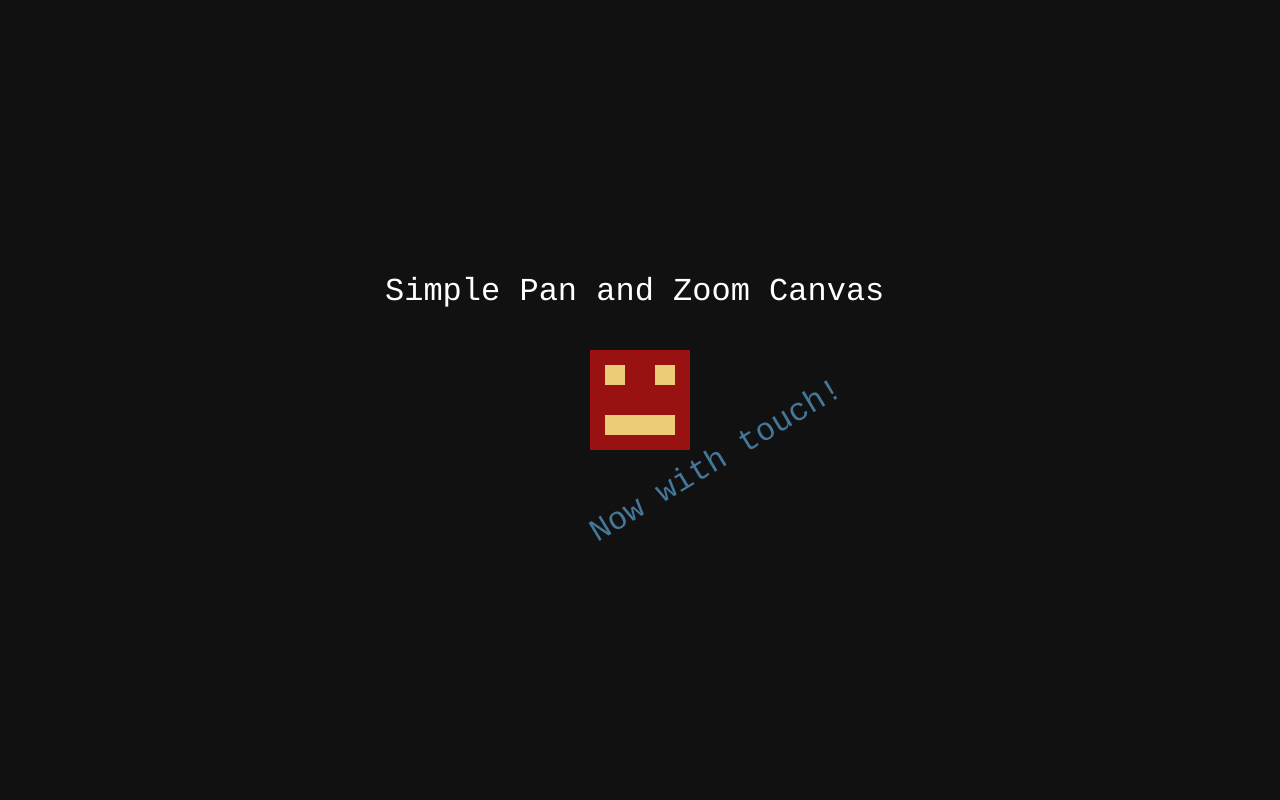
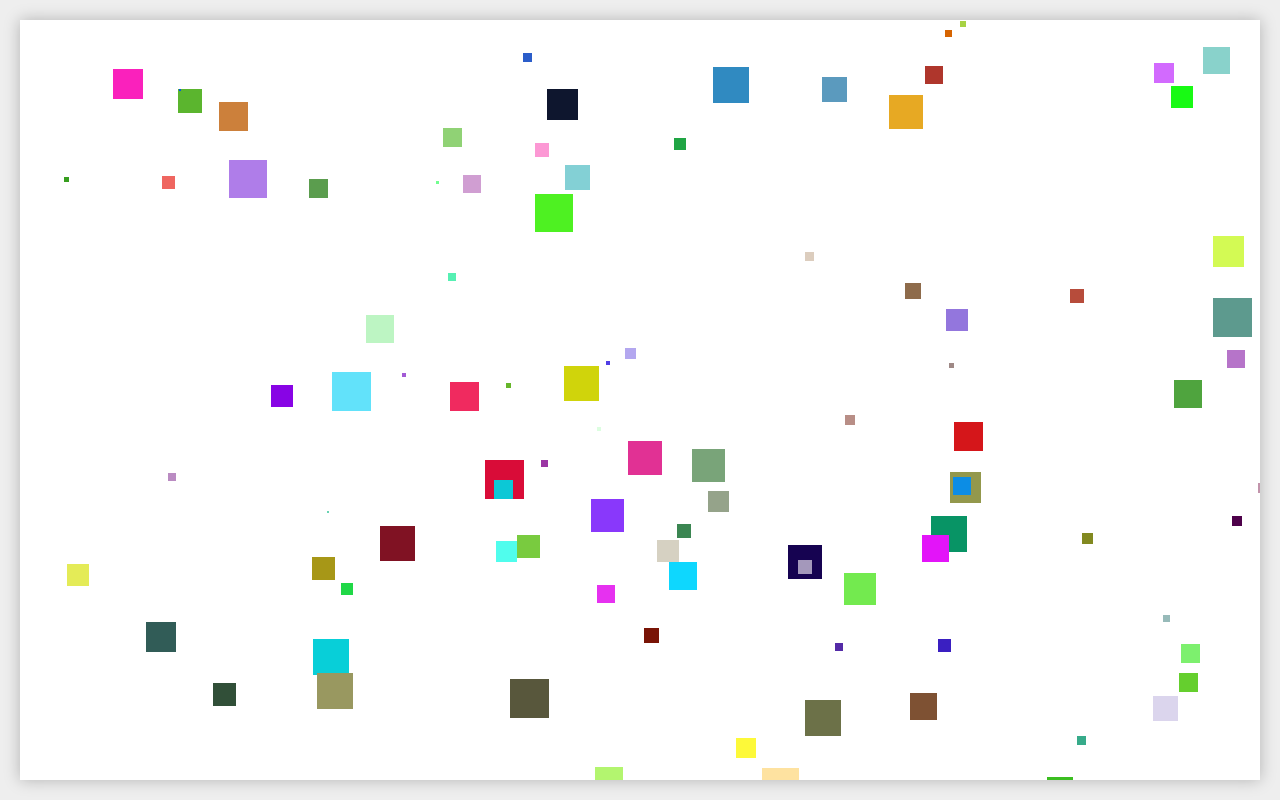
Before and after one commit to larsliin/canvasPan, a plain HTML site: page index.html in a window 1280 px wide. Drawn offline with Linux system fonts and the light colour scheme.

Commit message:
canvas zoom pan

```diff
--- a/css/main.css
+++ b/css/main.css
@@ -1,11 +1,15 @@
 /*! HTML5 Boilerplate v8.0.0 | MIT License | https://html5boilerplate.com/ */
 
+
 /* main.css 2.1.0 | MIT License | https://github.com/h5bp/main.css#readme */
+
+
 /*
  * What follows is the result of much research on cross-browser styling.
  * Credit left inline and big thanks to Nicolas Gallagher, Jonathan Neal,
  * Kroc Camen, and the H5BP dev community and team.
  */
+
 
 /* ==========================================================================
    Base styles: opinionated defaults
@@ -16,6 +20,7 @@ html {
     font-size: 1em;
     line-height: 1.4;
 }
+
 
 /*
  * Remove text-shadow in selection highlight:
@@ -37,15 +42,18 @@ html {
     text-shadow: none;
 }
 
+
 /*
  * A better looking default horizontal rule
  */
+
 
 /*
  * Remove the gap between audio, canvas, iframes,
  * images, videos and the bottom of their containers:
  * https://github.com/h5bp/html5-boilerplate/issues/440
  */
+
 
 /*
  * Remove default fieldset styles.
@@ -57,6 +65,7 @@ fieldset {
     padding: 0;
 }
 
+
 /*
  * Allow only vertical resizing of textareas.
  */
@@ -65,13 +74,16 @@ textarea {
     resize: vertical;
 }
 
+
 /* ==========================================================================
    Author's custom styles
    ========================================================================== */
 
+
 /* ==========================================================================
    Helper classes
    ========================================================================== */
+
 
 /*
  * Hide visually and from screen readers
@@ -81,6 +93,7 @@ textarea {
 [hidden] {
     display: none !important;
 }
+
 
 /*
  * Hide only visually, but have it available for screen readers:
@@ -104,6 +117,7 @@ textarea {
     /* 1 */
 }
 
+
 /*
  * Extends the .sr-only class to allow the element
  * to be focusable when navigated to via the keyboard:
@@ -121,6 +135,7 @@ textarea {
     width: auto;
 }
 
+
 /*
  * Hide visually and from screen readers, but maintain layout
  */
@@ -128,6 +143,7 @@ textarea {
 .invisible {
     visibility: hidden;
 }
+
 
 /*
  * Clearfix: contain floats
@@ -151,6 +167,7 @@ textarea {
     clear: both;
 }
 
+
 /* ==========================================================================
    EXAMPLE Media Queries for Responsive Design.
    These examples override the primary ('mobile first') styles.
@@ -161,17 +178,15 @@ textarea {
     /* Style adjustments for viewports that meet the condition */
 }
 
-html, body
-{
-    height: 100%;
+body {
+    background: #eee;
     margin: 0;
-    padding: 0px;
-    overflow: hidden;
 }
 
-#canvas
-{
-  width: 100%;
-  height: 100%;
-  background: #111;
+canvas {
+    position: absolute;
+    background: white;
+    box-shadow: 0 0 15px rgba(0, 0, 0, .25);
+    top: 20px;
+    left: 20px;
 }
--- a/js/main.js
+++ b/js/main.js
@@ -1,139 +1,96 @@
-let canvas = document.getElementById("canvas")
-let ctx = canvas.getContext('2d')
+const ctx = canvas.getContext("2d");
+canvas.width = window.innerWidth - 40;
+canvas.height = window.innerHeight - 40;
+const rand = (m = 255, M = m + (m = 0)) => (Math.random() * (M - m) + m) | 0;
 
-let cameraOffset = { x: window.innerWidth / 2, y: window.innerHeight / 2 }
-let cameraZoom = 1
-let MAX_ZOOM = 5
-let MIN_ZOOM = 0.1
-let SCROLL_SENSITIVITY = 0.0005
+const objects = [];
+for (let i = 0; i < 100; i++) {
+    objects.push({ x: rand(canvas.width), y: rand(canvas.height), w: rand(40), h: rand(40), col: `rgb(${rand()},${rand()},${rand()})` });
+}
+requestAnimationFrame(drawCanvas);
 
-function draw() {
-    canvas.width = window.innerWidth
-    canvas.height = window.innerHeight
+const view = (() => {
+    const matrix = [1, 0, 0, 1, 0, 0]; // current view transform
+    var m = matrix; // alias
+    var scale = 1; // current scale
+    var ctx; // reference to the 2D context
+    const pos = { x: 0, y: 0 }; // current position of origin
+    var dirty = true;
+    const API = {
+        set context(_ctx) {
+            ctx = _ctx;
+            dirty = true
+        },
+        apply() {
+            if (dirty) { this.update() }
+            ctx.setTransform(m[0], m[1], m[2], m[3], m[4], m[5])
+        },
+        get scale() { return scale },
+        get position() { return pos },
+        isDirty() { return dirty },
+        update() {
+            dirty = false;
+            m[3] = m[0] = scale;
+            m[2] = m[1] = 0;
+            m[4] = pos.x;
+            m[5] = pos.y;
+        },
+        pan(amount) {
+            if (dirty) { this.update() }
+            pos.x += amount.x;
+            pos.y += amount.y;
+            dirty = true;
+        },
+        scaleAt(at, amount) { // at in screen coords
+            if (dirty) { this.update() }
+            scale *= amount;
+            console.log(scale);
+            pos.x = at.x - (at.x - pos.x) * amount;
+            pos.y = at.y - (at.y - pos.y) * amount;
+            dirty = true;
+        },
+    };
+    return API;
+})();
+view.context = ctx;
 
-    // Translate to the canvas centre before zooming - so you'll always zoom on what you're looking directly at
-    ctx.translate(window.innerWidth / 2, window.innerHeight / 2)
-    ctx.scale(cameraZoom, cameraZoom)
-    ctx.translate(-window.innerWidth / 2 + cameraOffset.x, -window.innerHeight / 2 + cameraOffset.y)
-    ctx.clearRect(0, 0, window.innerWidth, window.innerHeight)
-    ctx.fillStyle = "#991111"
-    drawRect(-50, -50, 100, 100)
+function drawCanvas() {
+    if (view.isDirty()) {
+        ctx.setTransform(1, 0, 0, 1, 0, 0);
+        ctx.clearRect(0, 0, canvas.width, canvas.height);
 
-    ctx.fillStyle = "#eecc77"
-    drawRect(-35, -35, 20, 20)
-    drawRect(15, -35, 20, 20)
-    drawRect(-35, 15, 70, 20)
-
-    ctx.fillStyle = "#fff"
-    drawText("Simple Pan and Zoom Canvas", -255, -100, 32, "courier")
-
-    ctx.rotate(-31 * Math.PI / 180)
-    ctx.fillStyle = `#${(Math.round(Date.now() / 40) % 4096).toString(16)}`
-    drawText("Now with touch!", -110, 100, 32, "courier")
-
-    ctx.fillStyle = "#fff"
-    ctx.rotate(31 * Math.PI / 180)
-
-    drawText("Wow, you found me!", -260, -2000, 48, "courier")
-
-    requestAnimationFrame(draw)
+        view.apply(); // set the 2D context transform to the view
+        for (i = 0; i < objects.length; i++) {
+            var obj = objects[i];
+            ctx.fillStyle = obj.col;
+            ctx.fillRect(obj.x, obj.y, obj.h, obj.h);
+        }
+    }
+    requestAnimationFrame(drawCanvas);
 }
 
-// Gets the relevant location from a mouse or single touch event
-function getEventLocation(e) {
-    if (e.touches && e.touches.length == 1) {
-        return { x: e.touches[0].clientX, y: e.touches[0].clientY }
-    }
-    else if (e.clientX && e.clientY) {
-        return { x: e.clientX, y: e.clientY }
+canvas.addEventListener("mousemove", mouseEvent, { passive: true });
+canvas.addEventListener("mousedown", mouseEvent, { passive: true });
+canvas.addEventListener("mouseup", mouseEvent, { passive: true });
+canvas.addEventListener("mouseout", mouseEvent, { passive: true });
+canvas.addEventListener("wheel", mouseWheelEvent, { passive: false });
+const mouse = { x: 0, y: 0, oldX: 0, oldY: 0, button: false };
+
+function mouseEvent(event) {
+    if (event.type === "mousedown") { mouse.button = true }
+    if (event.type === "mouseup" || event.type === "mouseout") { mouse.button = false }
+    mouse.oldX = mouse.x;
+    mouse.oldY = mouse.y;
+    mouse.x = event.offsetX;
+    mouse.y = event.offsetY
+    if (mouse.button) { // pan
+        view.pan({ x: mouse.x - mouse.oldX, y: mouse.y - mouse.oldY });
     }
 }
 
-function drawRect(x, y, width, height) {
-    ctx.fillRect(x, y, width, height)
+function mouseWheelEvent(event) {
+    var x = event.offsetX;
+    var y = event.offsetY;
+    if (event.deltaY < 0) { view.scaleAt({ x, y }, 1.1) } else { view.scaleAt({ x, y }, 1 / 1.1) }
+    event.preventDefault();
 }
-
-function drawText(text, x, y, size, font) {
-    ctx.font = `${size}px ${font}`
-    ctx.fillText(text, x, y)
-}
-
-let isDragging = false
-let dragStart = { x: 0, y: 0 }
-
-function onPointerDown(e) {
-    isDragging = true
-    dragStart.x = getEventLocation(e).x / cameraZoom - cameraOffset.x
-    dragStart.y = getEventLocation(e).y / cameraZoom - cameraOffset.y
-}
-
-function onPointerUp(e) {
-    isDragging = false
-    initialPinchDistance = null
-    lastZoom = cameraZoom
-}
-
-function onPointerMove(e) {
-    if (isDragging) {
-        cameraOffset.x = getEventLocation(e).x / cameraZoom - dragStart.x
-        cameraOffset.y = getEventLocation(e).y / cameraZoom - dragStart.y
-    }
-}
-
-function handleTouch(e, singleTouchHandler) {
-    if (e.touches.length == 1) {
-        singleTouchHandler(e)
-    }
-    else if (e.type == "touchmove" && e.touches.length == 2) {
-        isDragging = false
-        handlePinch(e)
-    }
-}
-
-let initialPinchDistance = null
-let lastZoom = cameraZoom
-
-function handlePinch(e) {
-    e.preventDefault()
-
-    let touch1 = { x: e.touches[0].clientX, y: e.touches[0].clientY }
-    let touch2 = { x: e.touches[1].clientX, y: e.touches[1].clientY }
-
-    // This is distance squared, but no need for an expensive sqrt as it's only used in ratio
-    let currentDistance = (touch1.x - touch2.x) ** 2 + (touch1.y - touch2.y) ** 2
-
-    if (initialPinchDistance == null) {
-        initialPinchDistance = currentDistance
-    }
-    else {
-        adjustZoom(null, currentDistance / initialPinchDistance)
-    }
-}
-
-function adjustZoom(zoomAmount, zoomFactor) {
-    if (!isDragging) {
-        if (zoomAmount) {
-            cameraZoom += zoomAmount
-        }
-        else if (zoomFactor) {
-            console.log(zoomFactor)
-            cameraZoom = zoomFactor * lastZoom
-        }
-
-        cameraZoom = Math.min(cameraZoom, MAX_ZOOM)
-        cameraZoom = Math.max(cameraZoom, MIN_ZOOM)
-
-        console.log(zoomAmount)
-    }
-}
-
-canvas.addEventListener('mousedown', onPointerDown)
-canvas.addEventListener('touchstart', (e) => handleTouch(e, onPointerDown))
-canvas.addEventListener('mouseup', onPointerUp)
-canvas.addEventListener('touchend', (e) => handleTouch(e, onPointerUp))
-canvas.addEventListener('mousemove', onPointerMove)
-canvas.addEventListener('touchmove', (e) => handleTouch(e, onPointerMove))
-canvas.addEventListener('wheel', (e) => adjustZoom(e.deltaY * SCROLL_SENSITIVITY))
-
-// Ready, set, go
-draw()
```
